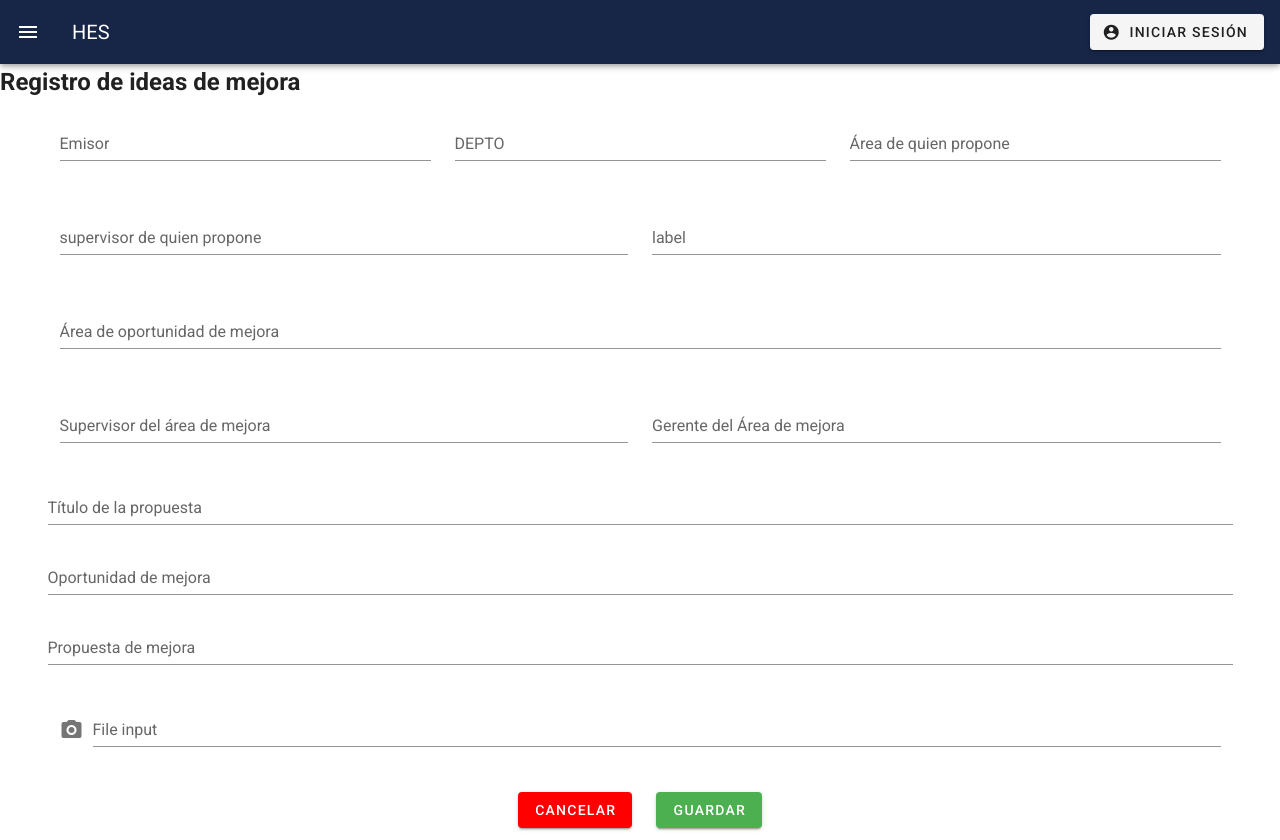
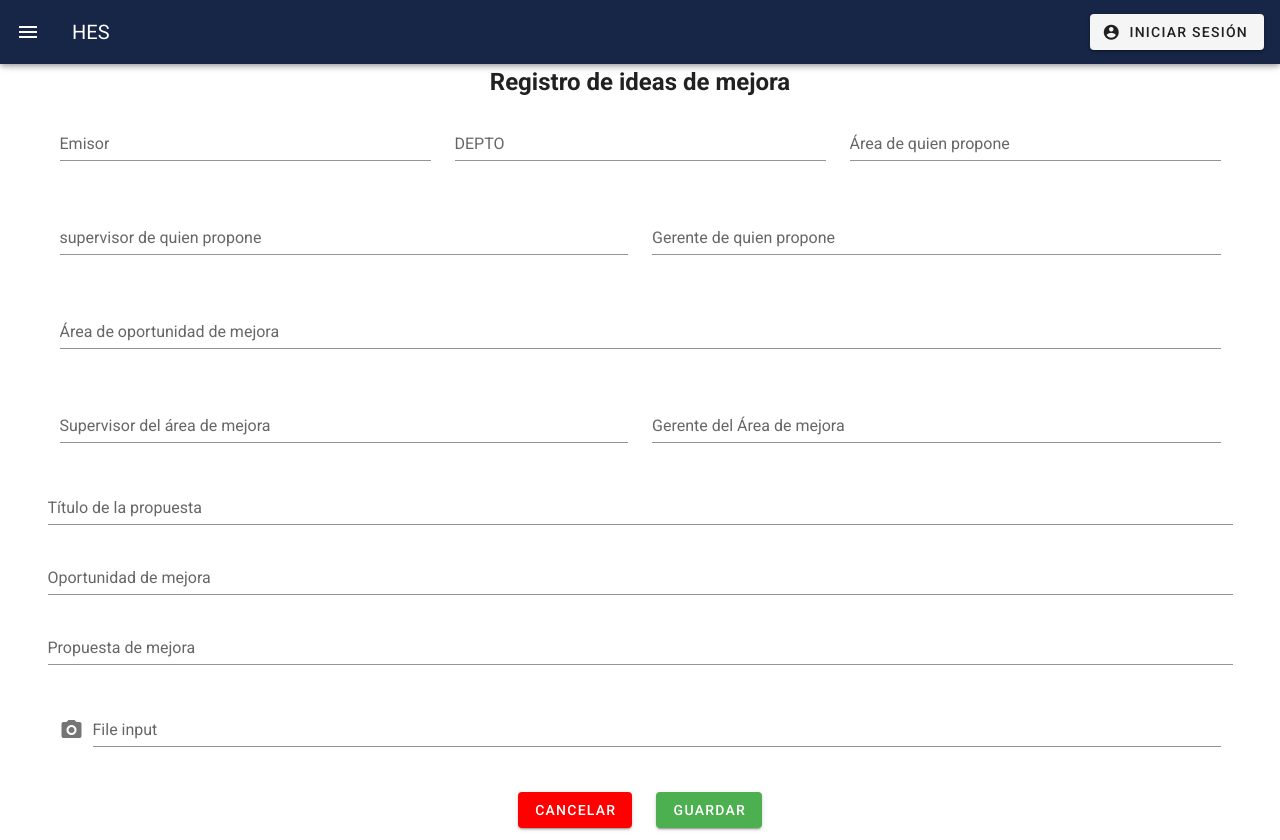
Before and after one commit to mirecabza/HESIdeasDeMejora, a Vue app: page /idea in a window 1280 px wide. Built offline with nearby package versions, Linux system fonts and the light colour scheme.

Commit message:
Fixed unlabeled text field

```diff
--- a/src/views/Idea.vue
+++ b/src/views/Idea.vue
@@ -26,7 +26,7 @@
           ></v-text-field
         ></v-col>
         <v-col
-          ><v-text-field name="name" label="label" id="id"></v-text-field
+          ><v-text-field name="gerentePropone" label="Gerente de quien propone" id="id"></v-text-field
         ></v-col>
       </v-row>
       <v-row>
@@ -102,4 +102,8 @@
 export default {};
 </script>
 
-<style></style>
+<style scoped>
+h2 {
+  text-align: center;
+}
+</style>
```
